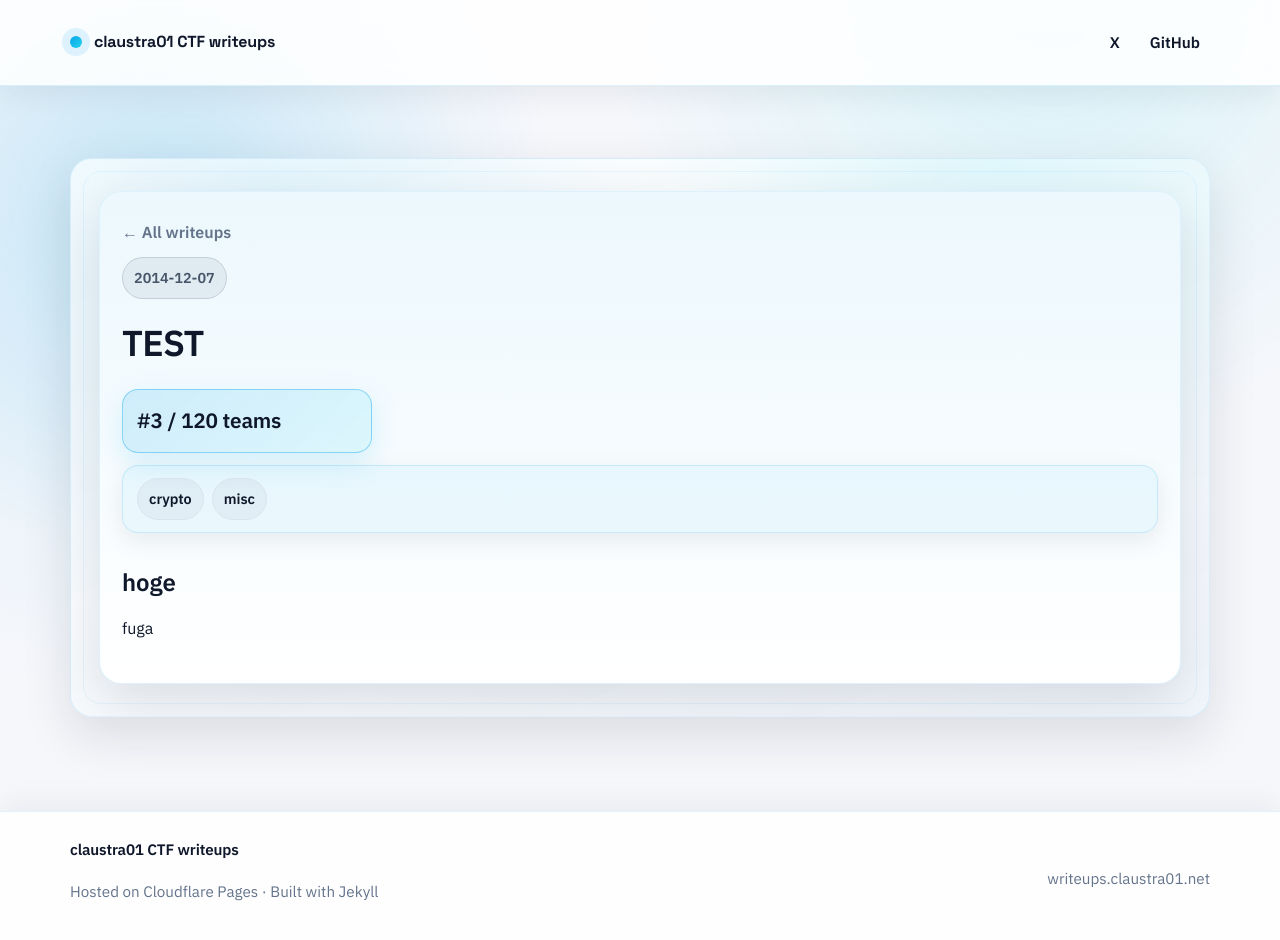
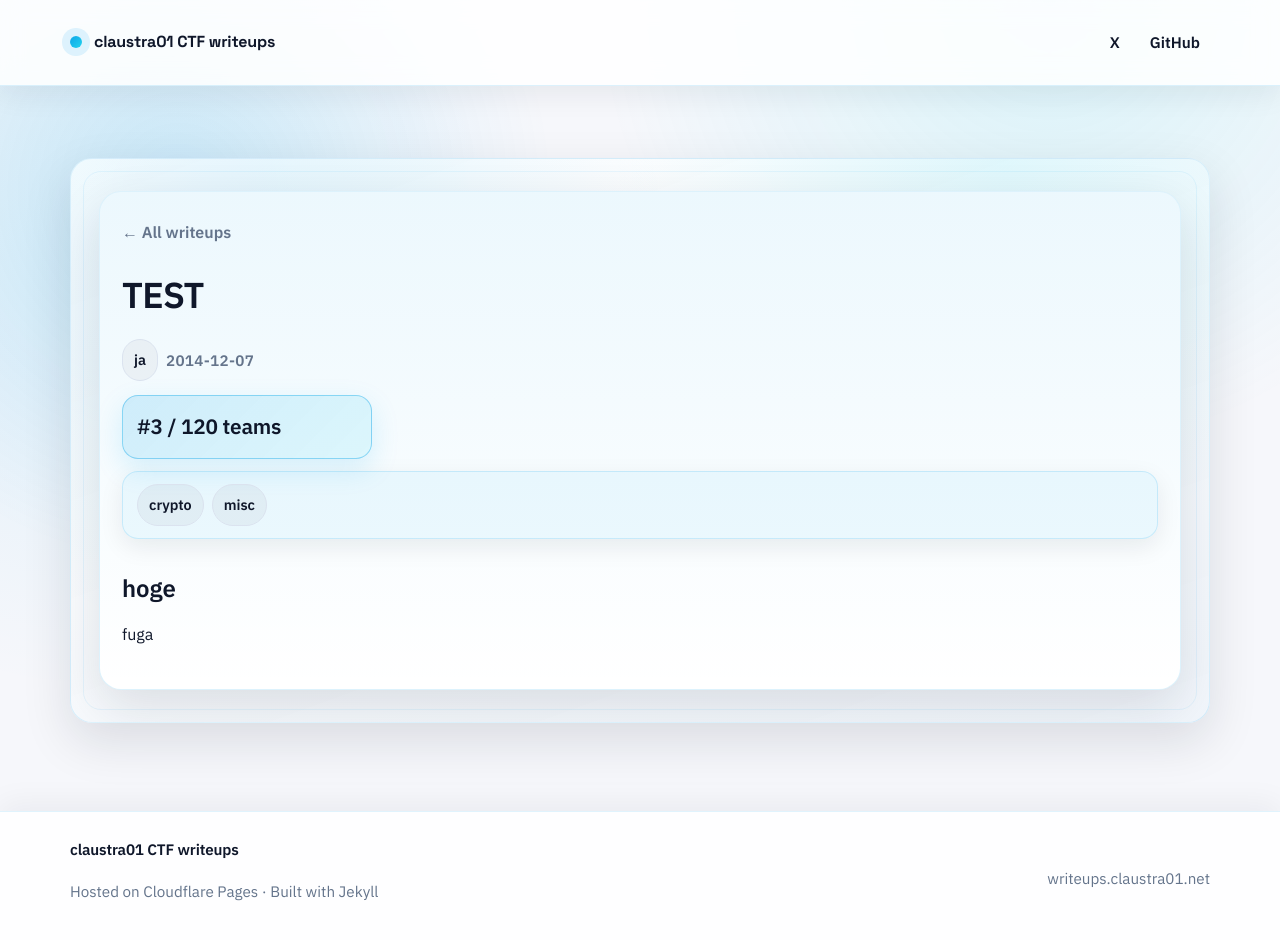
Before and after one commit to claustra01/my-ctf-writeups, a Jekyll site: the page built from _writeups/test.md, in a window 1280 px wide and 953 px high. Shown: the top 940 px of the window. Built offline with Jekyll 4.4.1, drawn with Linux system fonts in a browser that asks for light colours.

Commit message:
chore: date and title

```diff
--- a/_layouts/writeup.html
+++ b/_layouts/writeup.html
@@ -35,12 +35,11 @@
           <a class="back-link" href="{{ '/' | relative_url }}">← All writeups</a>
 
           <header class="writeup-hero">
-            {% if page.date %}
-            <div class="meta-line">
-              <span class="pill subtle">{{ page.date | date: "%Y-%m-%d" }}</span>
+            <h1>{{ page.title }}</h1>
+            <div class="hero-meta">
+              {% if page.language %}<span class="pill ghost">{{ page.language }}</span>{% endif %}
+              {% if page.date %}<span class="meta-date">{{ page.date | date: "%Y-%m-%d" }}</span>{% endif %}
             </div>
-            {% endif %}
-            <h1>{{ page.title }}</h1>
           </header>
 
           {% if page.rank or page.total_teams or page.tags %}
--- a/assets/css/main.css
+++ b/assets/css/main.css
@@ -301,6 +301,13 @@ a:hover {
   margin-top: 6px;
 }
 
+.meta-date {
+  color: var(--muted);
+  font-weight: 700;
+  letter-spacing: 0.02em;
+  font-size: 0.95rem;
+}
+
 .meta-chips {
   display: flex;
   align-items: center;
```
